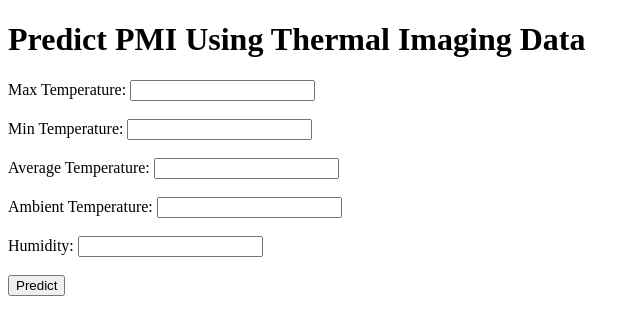
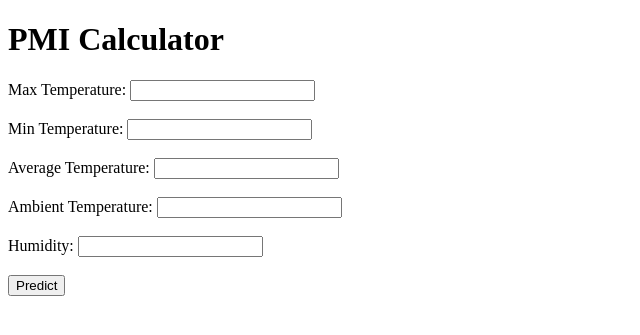
Before and after one commit to tynannosaurus/pmi_calculator, a Flask app: page / in a window 1280 px wide. Shown: the top 335 px of the page, without its empty margins (0-640 px from the left). Run offline with Flask 3, Linux system fonts and the light colour scheme; parts of the project's set-up code (start-up, migrations or seed data) failed here and were passed over.

Commit message:
Update index.html

```diff
--- a/templates/index.html
+++ b/templates/index.html
@@ -3,10 +3,10 @@
 <head>
     <meta charset="UTF-8">
     <meta name="viewport" content="width=device-width, initial-scale=1.0">
-    <title>PMI Prediction</title>
+    <title>PMI Predictor</title>
 </head>
 <body>
-    <h1>Predict PMI Using Thermal Imaging Data</h1>
+    <h1>PMI Calculator</h1>
     <form action="/predict" method="post">
         <label for="Max">Max Temperature:</label>
         <input type="text" id="Max" name="Max"><br><br>
```
